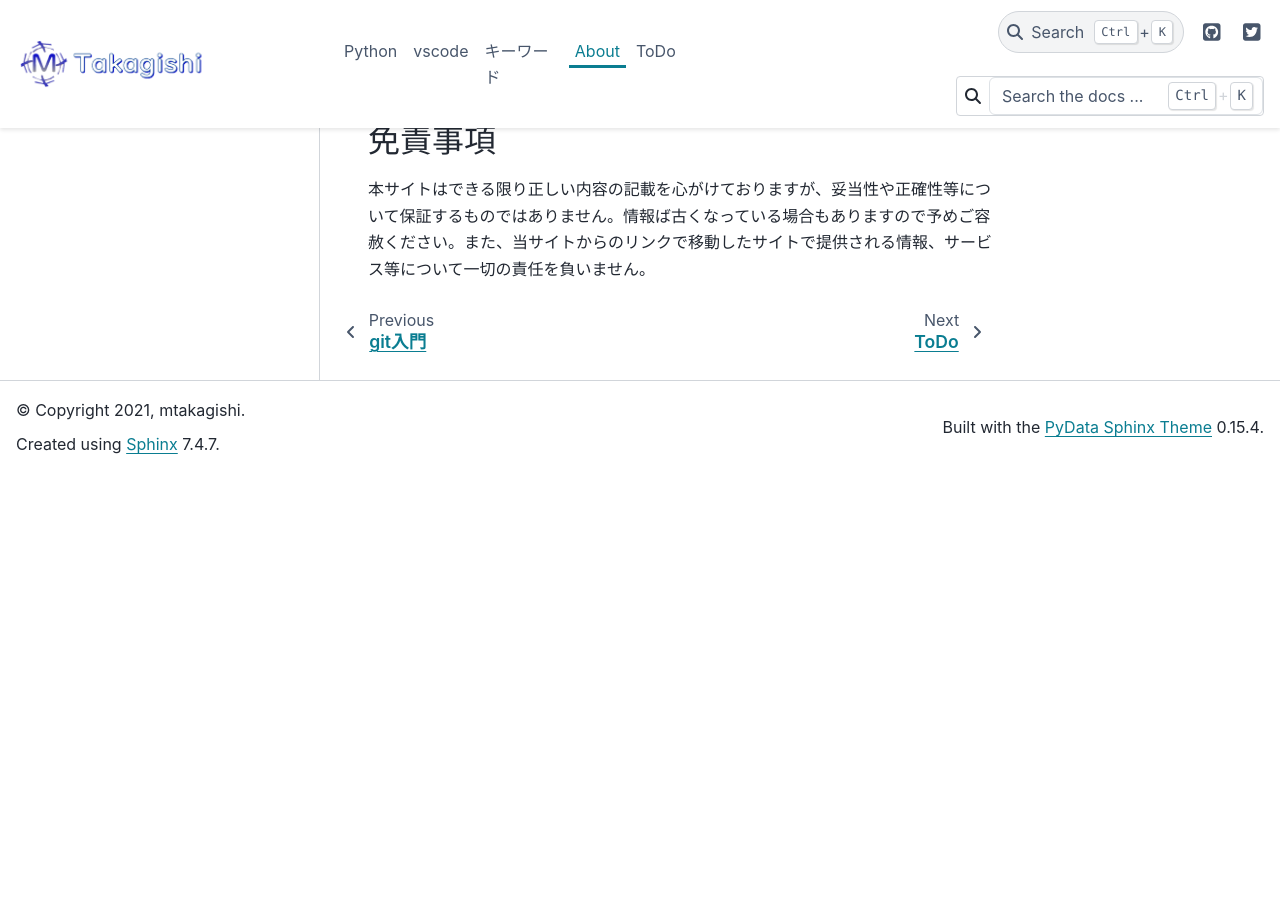
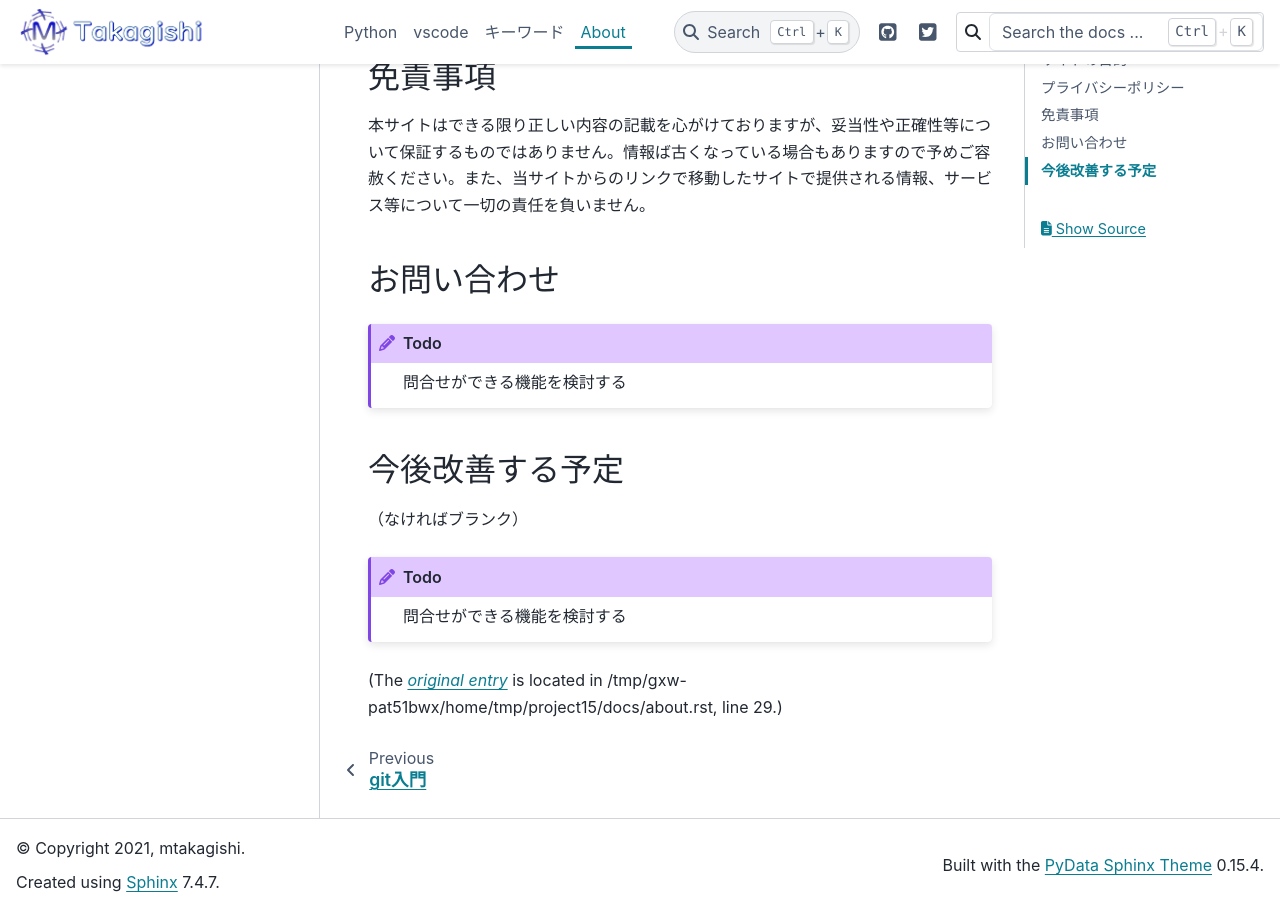
Before and after one commit to mtakagishi/mtakagishi, a Sphinx documentation site: the page built from docs/about.rst, in a window 1280 px wide and 900 px high, scrolled down 714 px. Built offline with Sphinx 7.4.7 and the PyData theme 0.15.4, drawn with Linux system fonts in a browser that asks for light colours; before the commit the page ends 1188 px from its top, so only the background shows below that.

Commit message:
todoの配置を見直し

```diff
--- a/docs/about.rst
+++ b/docs/about.rst
@@ -24,5 +24,15 @@ Google Analyticsでは「Cookie」を使用し、個人を特定する情報を
 =================================
 本サイトはできる限り正しい内容の記載を心がけておりますが、妥当性や正確性等について保証するものではありません。情報ば古くなっている場合もありますので予めご容赦ください。また、当サイトからのリンクで移動したサイトで提供される情報、サービス等について一切の責任を負いません。
 
+お問い合わせ
+================================
+.. todo:: 問合せができる機能を検討する
+
+今後改善する予定
+=========================
+（なければブランク）
+
+.. todolist::
+
 
 .. |date| date::
--- a/docs/index.rst
+++ b/docs/index.rst
@@ -9,9 +9,3 @@ mtakagishiのメモ
   vscode/index
   ex/index
   about
-
-.. toctree::
-  :maxdepth: 1
-  :hidden:
-
-  todo/index
```
Also changed, not shown: docs/todo/index.rst (deleted, +0 -15 lines).
